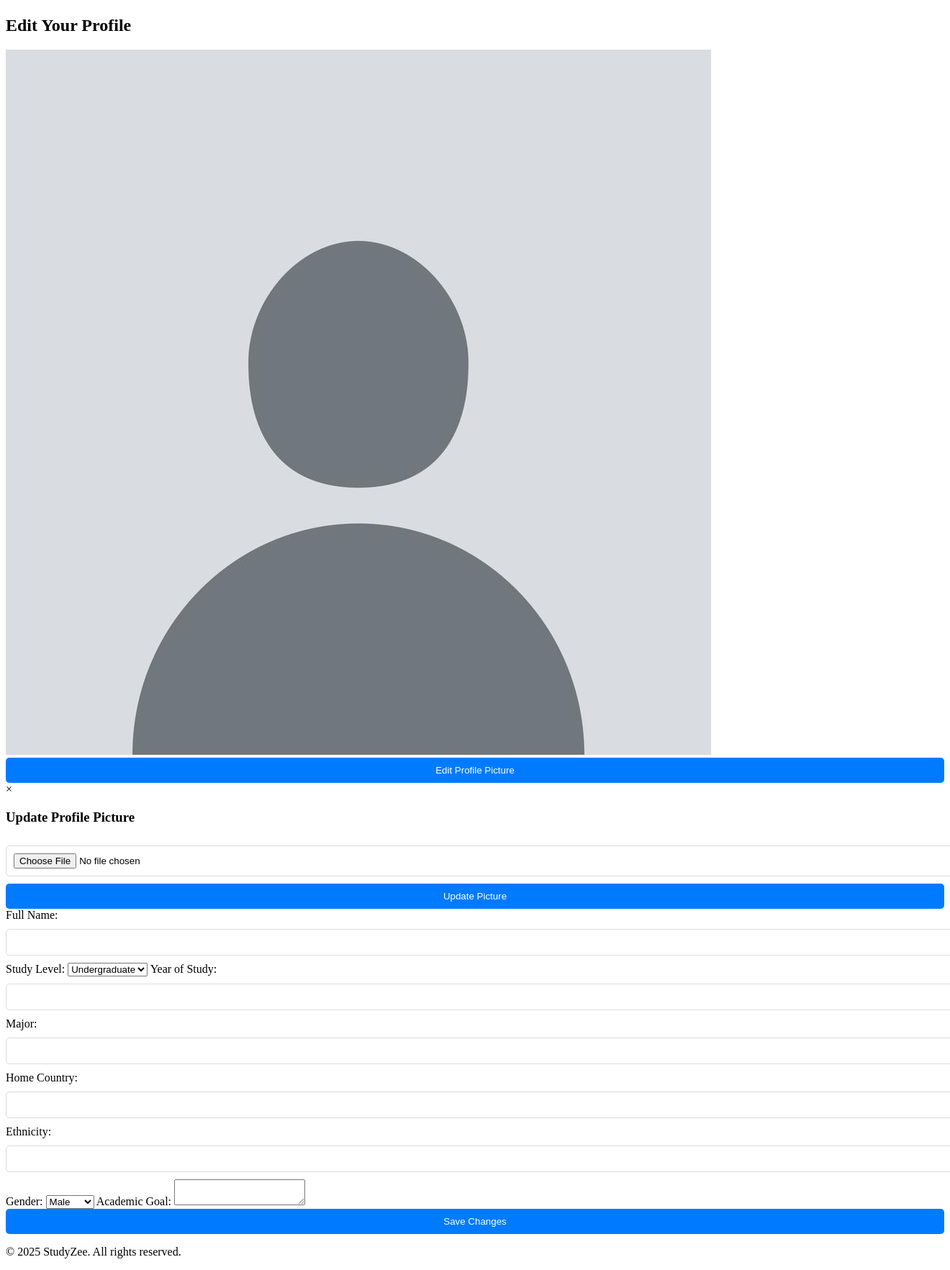
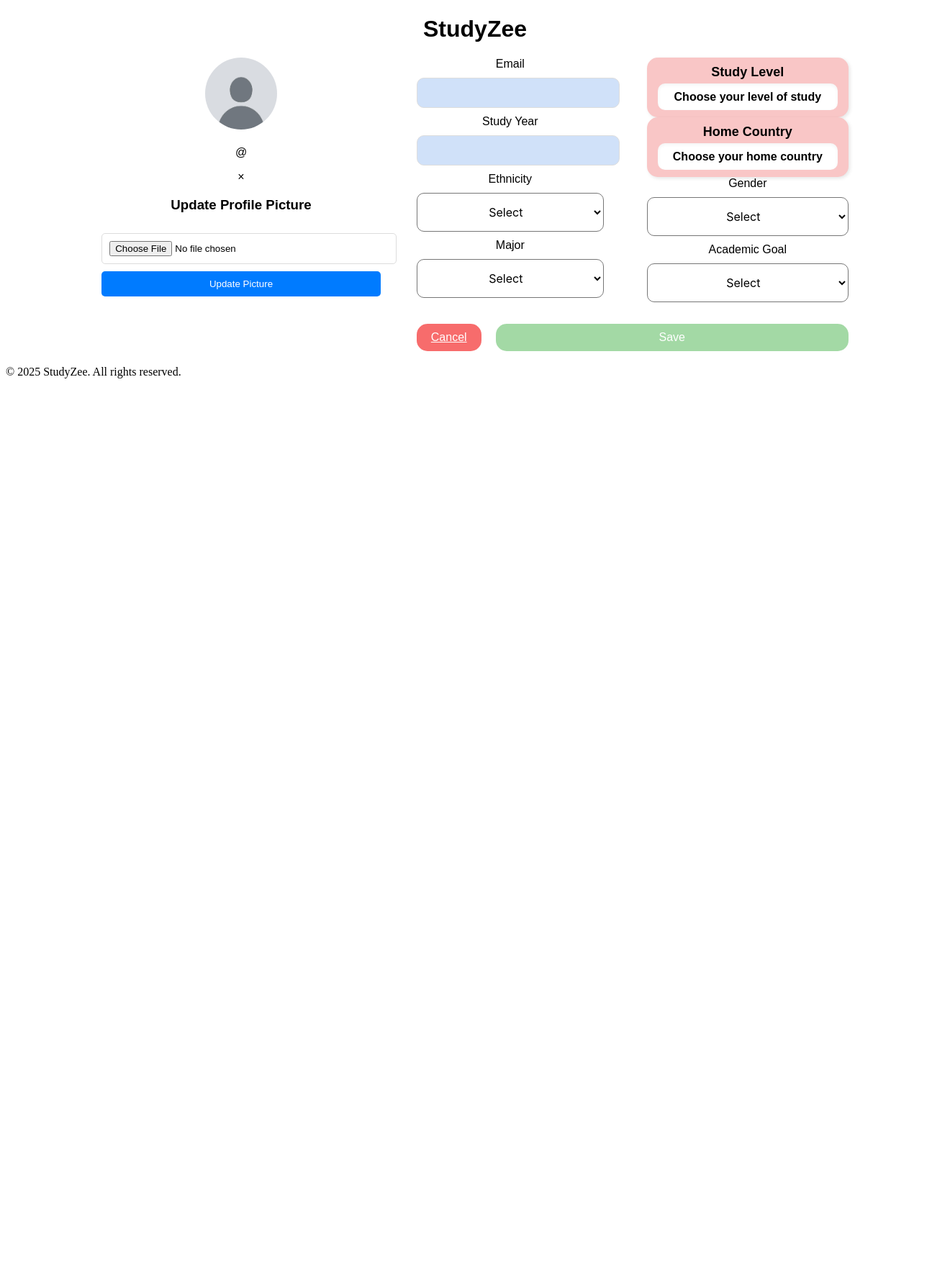
Before and after one commit to Singh-thetic/studyzee, a Python web app: template templates/profile.html in a window 1320 px wide; the page is wider, and only the part inside the window is pictured. Shown: the part 58-1823 px from the top of that part at 72% size. After the commit the page ends 584 px from the top of that part, so only its background shows below. Run offline with Jinja, Linux system fonts and the light colour scheme; the template is opened without the code that fills it, so the values that code supplies are empty.

Commit message:
commitment issues

```diff
--- a/templates/dashboard.html
+++ b/templates/dashboard.html
@@ -9,7 +9,9 @@
     <div class="main-content">
         <!-- Sidebar (User Profile) -->
         <div class="sidebar">
-            <img src="{{ url_for('static', filename='profile-placeholder.png') }}" alt="Profile Picture" class="profile-img">
+            <a href="{{ url_for('edit_profile') }}">
+                <img src="{{ user_data.profile_picture or url_for('static', filename='images/default-pfp.jpg') }}" alt="Profile Picture" class="profile-img">
+            </a></a>
             <h3 class="username">{{ user_data.full_name }}</h3>
             <p class="user-handle">@{{ user_data.username }}</p>
 
--- a/templates/profile.html
+++ b/templates/profile.html
@@ -1,23 +1,17 @@
 {% extends "base.html" %}
 
-{% block title %}Edit Profile{% endblock %}
+{% block title %}Edit Profile - StudyZee{% endblock %}
 
 {% block content %}
 <div class="profile-container">
-    <h2>Edit Your Profile</h2>
+    <h1 class="title">StudyZee</h1>
 
-    {% with messages = get_flashed_messages(with_categories=true) %}
-        {% if messages %}
-            {% for category, message in messages %}
-                <div class="flash {{ category }}">{{ message }}</div>
-            {% endfor %}
-        {% endif %}
-    {% endwith %}
-
-
-    <img src="{{ user.profile_picture or url_for('static', filename='images/default-pfp.jpg') }}" alt="Profile Picture">
-    <button id="edit-profile-pic-btn">Edit Profile Picture</button>
-
+    <div class="profile-content">
+        <!-- Profile Picture Section -->
+        <div class="profile-left">
+            <img src="{{ user.profile_picture or url_for('static', filename='images/default-pfp.jpg') }}" alt="Profile Picture" class="profile-img">
+            <h3 class="username">{{ user.full_name }}</h3>
+            <p class="user-handle">@{{ user.username }}</p>
 
             <div id="profile-pic-popup" class="popup">
                 <div class="popup-content">
@@ -29,59 +23,199 @@
                     </form>
                 </div>
             </div>
+        </div>
 
-    <script>
-        document.getElementById('edit-profile-pic-btn').addEventListener('click', function() {
-            document.getElementById('profile-pic-popup').style.display = 'block';
-        });
+        <!-- Profile Form -->
+        <form method="POST" class="profile-form">
+            <div class="form-grid">
+                <!-- Left Column (Blue Fields) -->
+                <div class="form-column blue-column">
+                    <label>Email</label>
+                    <input type="text" value="{{ user.email }}" disabled class="info-box blue">
 
-        document.querySelector('.close-btn').addEventListener('click', function() {
-            document.getElementById('profile-pic-popup').style.display = 'none';
-        });
+                    <label>Study Year</label>
+                    <input type="number" name="year_of_study" value="{{ user.study_year or '' }}" min="1" max="10" class="info-box blue">
 
-        window.addEventListener('click', function(event) {
-            if (event.target == document.getElementById('profile-pic-popup')) {
-                document.getElementById('profile-pic-popup').style.display = 'none';
-            }
-        });
-    </script>
-
-    <form method="POST">
-        <label for="name">Full Name:</label>
-        <input type="text" name="name" value="{{ user.full_name or '' }}" required>
-
-        <label for="study_level">Study Level:</label>
-        <select name="study_level">
-            <option value="Undergraduate" {% if user.study_level == 'Undergraduate' %}selected{% endif %}>Undergraduate</option>
-            <option value="Postgraduate" {% if user.study_level == 'Postgraduate' %}selected{% endif %}>Postgraduate</option>
-            <option value="PhD" {% if user.study_level == 'PhD' %}selected{% endif %}>PhD</option>
+                    <label>Ethnicity</label>
+                    <select name="ethnicity" class="dropdown blue">
+                        <option value="" disabled selected>Select</option>
+                        <option value="Asian" {% if user.ethnicity == 'Asian' %}selected{% endif %}>Asian</option>
+                        <option value="Black" {% if user.ethnicity == 'Black' %}selected{% endif %}>Black</option>
+                        <option value="Hispanic" {% if user.ethnicity == 'Hispanic' %}selected{% endif %}>Hispanic</option>
+                        <option value="White" {% if user.ethnicity == 'White' %}selected{% endif %}>White</option>
+                        <option value="Other" {% if user.ethnicity == 'Other' %}selected{% endif %}>Other</option>
                     </select>
 
-        <label for="year_of_study">Year of Study:</label>
-        <input type="number" name="year_of_study" value="{{ user.study_year or '' }}" min="1" max="10">
+                    <label>Major</label>
+                    <select name="major" class="dropdown blue">
+                        <option value="" disabled selected>Select</option>
+                        <option value="Computer Science" {% if user.major == 'Computer Science' %}selected{% endif %}>Computer Science</option>
+                        <option value="Mathematics" {% if user.major == 'Mathematics' %}selected{% endif %}>Mathematics</option>
+                        <option value="Physics" {% if user.major == 'Physics' %}selected{% endif %}>Physics</option>
+                        <option value="Engineering" {% if user.major == 'Engineering' %}selected{% endif %}>Engineering</option>
+                        <option value="Other" {% if user.major == 'Other' %}selected{% endif %}>Other</option>
+                    </select>
+                </div>
 
-        <label for="major">Major:</label>
-        <input type="text" name="major" value="{{ user.major or '' }}">
+                <!-- Right Column (Red Fields) -->
+                <div class="form-column red-column">
+                    <div class="dropdown-container">
+                        <label for="study_level">Study Level</label>
+                        <select id="study_level">
+                            <option value="" disabled selected>Choose your level of study</option>
+                            <option value="Undergraduate">Undergraduate</option>
+                            <option value="Postgraduate">Postgraduate</option>
+                            <option value="PhD">PhD</option>
+                        </select>
+                    </div>
+                    <div class="dropdown-container">
+                        <label for="home-country">Home Country</label>
+                        <select id="home-country">
+                            <option value="" disabled selected>Choose your home country</option>
+                            <option value="USA">USA</option>
+                            <option value="Canada">Canada</option>
+                            <option value="UK">UK</option>
+                            <option value="Australia">Australia</option>
+                            <option value="Other">Other</option>
+                        </select>
+                    </div>
 
-        <!-- Optional Fields -->
-        <label for="home_country">Home Country:</label>
-        <input type="text" name="home_country" value="{{ user.home_country or '' }}">
-
-        <label for="ethnicity">Ethnicity:</label>
-        <input type="text" name="ethnicity" value="{{ user.ethnicity or '' }}">
-
-        <label for="gender">Gender:</label>
-        <select name="gender">
+                    <label>Gender</label>
+                    <select name="gender" class="dropdown red">
+                        <option value="" disabled selected>Select</option>
                         <option value="Male" {% if user.gender == 'Male' %}selected{% endif %}>Male</option>
                         <option value="Female" {% if user.gender == 'Female' %}selected{% endif %}>Female</option>
                         <option value="Other" {% if user.gender == 'Other' %}selected{% endif %}>Other</option>
                     </select>
 
-        <label for="academic_goal">Academic Goal:</label>
-        <textarea name="academic_goal">{{ user.academic_goal or '' }}</textarea>
+                    <label>Academic Goal</label>
+                    <select name="academic_goal" class="dropdown red">
+                        <option value="" disabled selected>Select</option>
+                        <option value="Graduate with honors" {% if user.academic_goal == 'Graduate with honors' %}selected{% endif %}>Graduate with honors</option>
+                        <option value="Get a research position" {% if user.academic_goal == 'Get a research position' %}selected{% endif %}>Get a research position</option>
+                        <option value="Start a business" {% if user.academic_goal == 'Start a business' %}selected{% endif %}>Start a business</option>
+                        <option value="Other" {% if user.academic_goal == 'Other' %}selected{% endif %}>Other</option>
+                    </select>
+                </div>
+            </div>
 
-        <button type="submit">Save Changes</button>
+            <!-- Buttons -->
+            <div class="button-container">
+                <a href="{{ url_for('dashboard') }}" class="cancel-btn">Cancel</a>
+                <button type="submit" class="save-btn">Save</button>
+            </div>
         </form>
+    </div>
+</div>
 
-</div>
+<!-- CSS Styling -->
+<style>
+    .profile-container {
+        font-family: Arial, sans-serif;
+        text-align: center;
+        margin: 20px;
+    }
+    .profile-content {
+        display: flex;
+        gap: 50px;
+        justify-content: center;
+        align-items: flex-start;
+    }
+    .profile-left {
+        text-align: center;
+    }
+    .profile-img {
+        width: 100px;
+        height: 100px;
+        border-radius: 50%;
+        cursor: pointer;
+    }
+    .profile-form {
+        width: 600px;
+    }
+    .form-grid {
+        display: flex;
+        gap: 40px;
+    }
+    .form-column {
+        width: 50%;
+    }
+    .info-box, .dropdown {
+        width: 100%;
+        padding: 10px;
+        border-radius: 10px;
+        text-align: center;
+        margin: 10px 0;
+        color: #000;
+        text-align: center;
+        font-family: Inter;
+        font-size: 1em;
+        font-style: normal;
+        font-weight: 400;
+        line-height: normal;
+    }
+    .blue-column { margin-right: 20px; }
+    .blue { background: #D0E1F9; }
+    .red { background: #F9C6C6; }
+    .button-container {
+        margin-top: 20px;
+        display: flex;
+        justify-content: center;
+        gap: 20px;
+    }
+    .cancel-btn, .save-btn {
+        padding: 10px 20px;
+        border: none;
+        border-radius: 15px;
+        font-size: 16px;
+        color: white;
+    }
+    .dropdown-container {
+        display: flex;
+        flex-direction: column;
+        background: #F9C6C6;
+        padding: 10px 15px;
+        border-radius: 15px;
+        width: 250px;
+        font-family: Arial, sans-serif;
+        box-shadow: 2px 2px 5px rgba(0, 0, 0, 0.1);
+    }
+
+    .dropdown-container label {
+        font-size: 18px;
+        font-weight: bold;
+        color: black;
+        margin-bottom: 5px;
+    }
+
+    .dropdown-container select {
+        appearance: none;
+        background: white;
+        border: none;
+        padding: 10px;
+        border-radius: 10px;
+        font-size: 16px;
+        font-weight: bold;
+        color: black;
+        text-align: center;
+        cursor: pointer;
+        box-shadow: inset 0 2px 5px rgba(0, 0, 0, 0.05);
+    }
+
+    .dropdown-container select:focus {
+        outline: none;
+    }
+
+    .dropdown-container select::-ms-expand {
+        display: none;
+    }
+
+    .cancel-btn { background: #F76C6C; }
+    .save-btn { background: #A3D9A5; }
+    .dropdown {
+        background: white;
+        padding: 15px;
+    }
+</style>
+
 {% endblock %}
```
Also changed, not shown: app.py (+37 -0 lines), static/uploads/65ef908f-7efe-41eb-af9c-ebd9f1baf145/profile_pics/47.jpg (added), 1 other file. Lines whose indentation alone changed are shown as unchanged.
